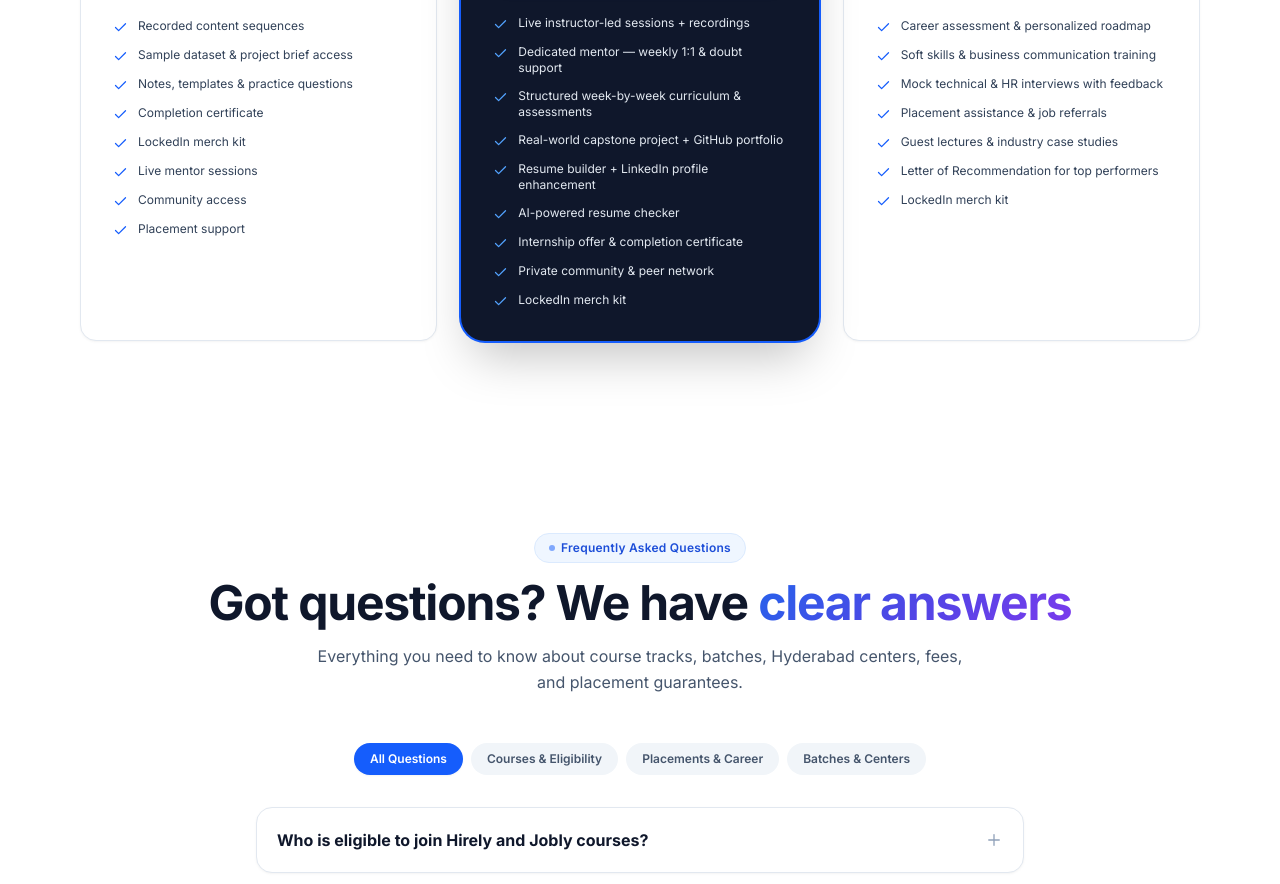
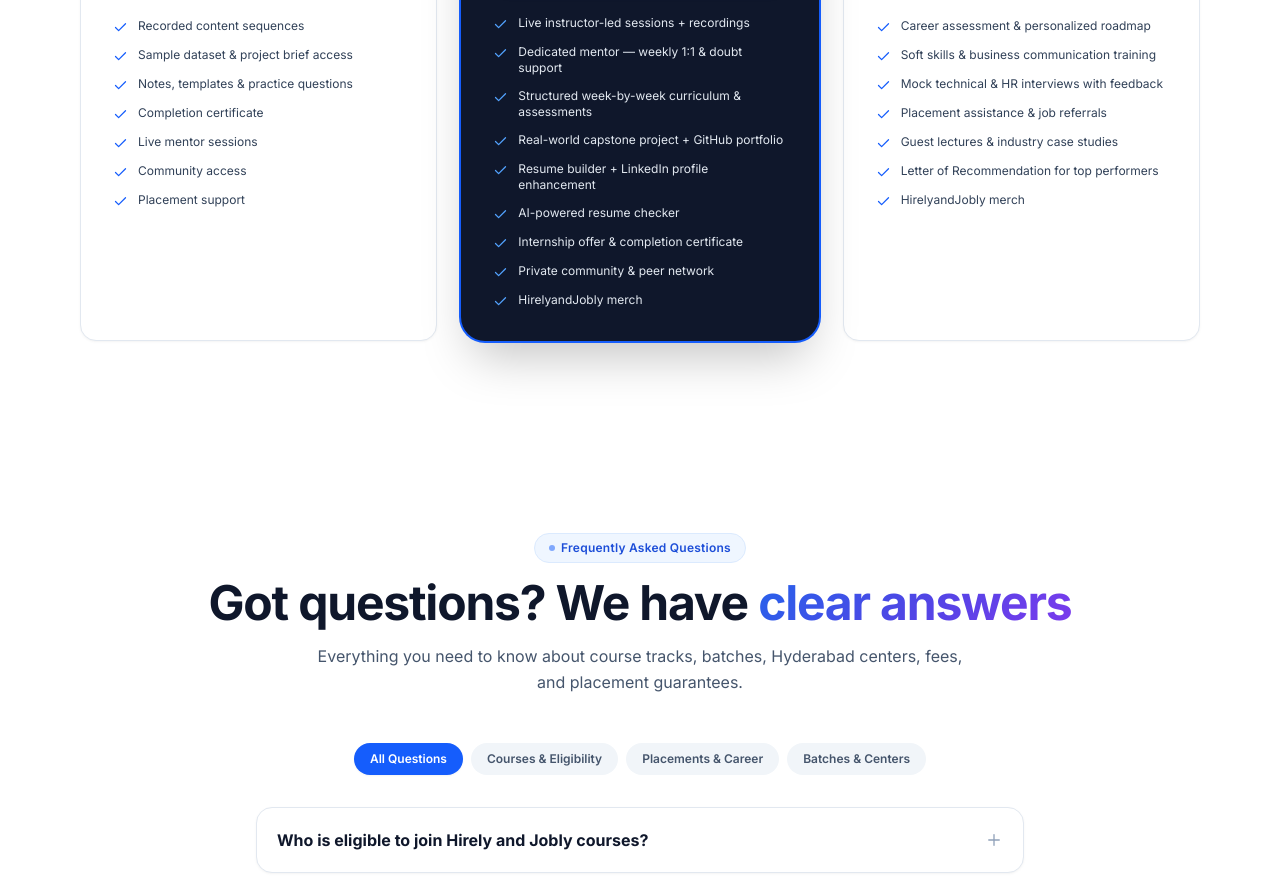
Before and after one commit to Sridhar-66/HirelyandJobly, a Next.js app in the folder hirely-jobly/: page / in a window 1280 px wide. Shown: the part 7580-8464 px from the top of the page. Built offline with nearby package versions, Linux system fonts and the light colour scheme.

Commit message:
feat: update merch kit offerings and name

```diff
--- a/hirely-jobly/data/content.ts
+++ b/hirely-jobly/data/content.ts
@@ -331,7 +331,6 @@ export const plans = [
       "Sample dataset & project brief access",
       "Notes, templates & practice questions",
       "Completion certificate",
-      "LockedIn merch kit",
       "Live mentor sessions",
       "Community access",
       "Placement support",
@@ -354,7 +353,7 @@ export const plans = [
       "AI-powered resume checker",
       "Internship offer & completion certificate",
       "Private community & peer network",
-      "LockedIn merch kit",
+      "HirelyandJobly merch",
     ],
   },
   {
@@ -372,7 +371,7 @@ export const plans = [
       "Placement assistance & job referrals",
       "Guest lectures & industry case studies",
       "Letter of Recommendation for top performers",
-      "LockedIn merch kit",
+      "HirelyandJobly merch",
     ],
   },
 ];
```
Also changed, not shown: 1 other file (tests, documents, lock files or other folders).
